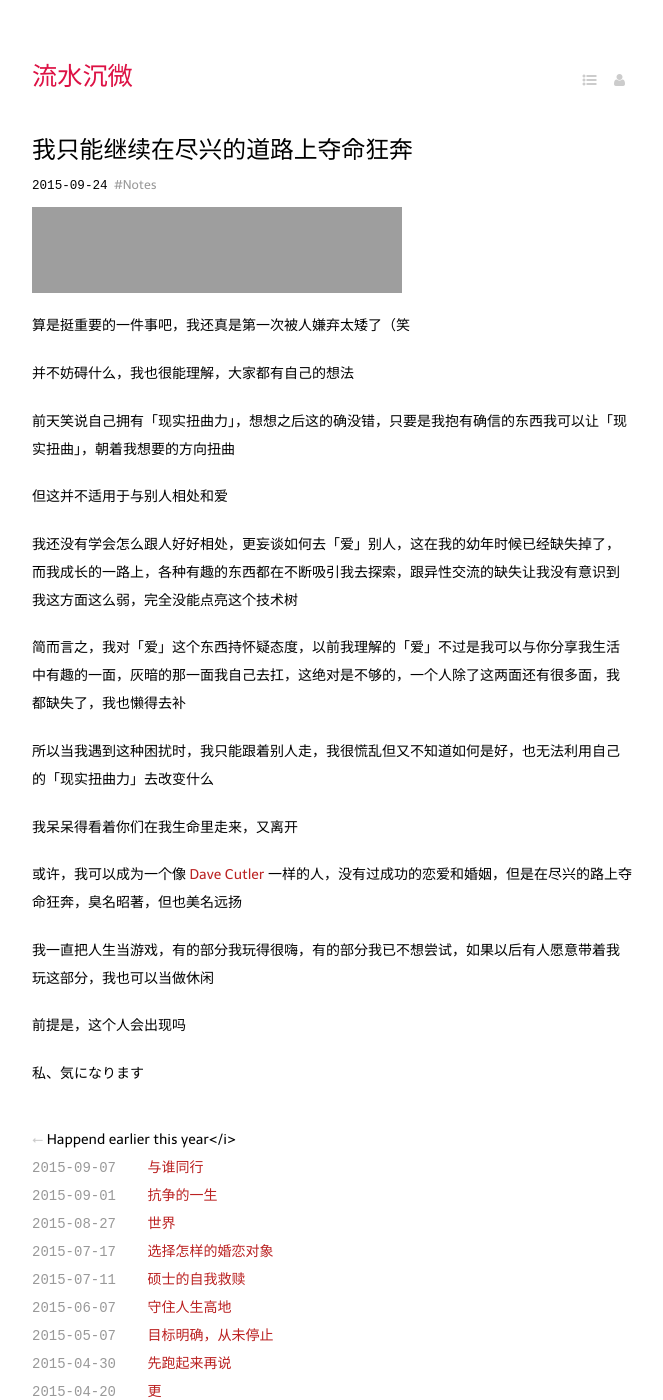
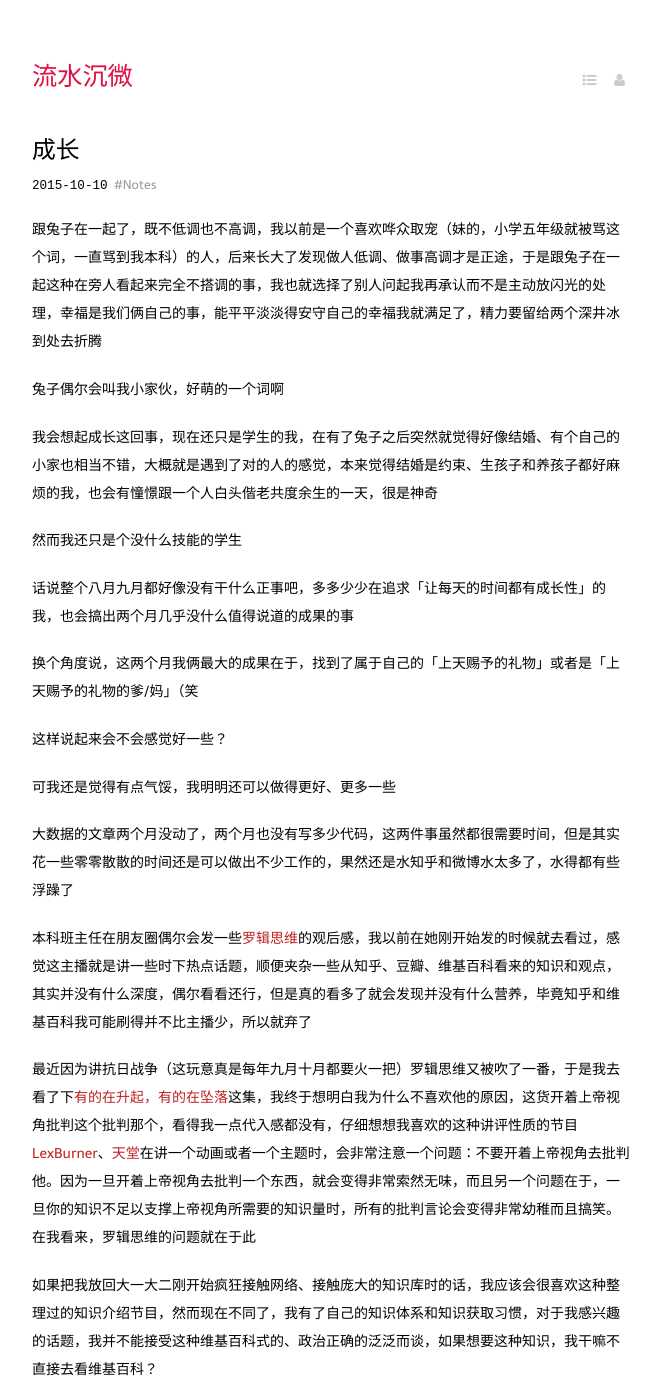
Before and after one commit to keaising/blogs, a Jekyll site: the page built from index.markdown, in a window 1280 px wide and 1400 px high. Shown: the whole window, without its empty margins (308-971 px from the left). Built offline with Jekyll 4.4.1, drawn with Linux system fonts in a browser that asks for light colours; some web fonts are replaced; Markdown is read by kramdown in place of the engine named in the settings; a script that is not in the unit is left out; some of the changed text lies outside the part shown; grey boxes are pictures that could not be loaded.

Commit message:
add a new post

```diff
--- /dev/null
+++ b/_posts/2015-10-10-growing.md
@@ -0,0 +1,52 @@
+---
+title: 成长
+layout: post
+guid: 2ef3550f-8cf3-400b-a55b-c512c9af8a2f
+tags:
+  - Notes
+
+---
+
+跟兔子在一起了，既不低调也不高调，我以前是一个喜欢哗众取宠（妹的，小学五年级就被骂这个词，一直骂到我本科）的人，后来长大了发现做人低调、做事高调才是正途，于是跟兔子在一起这种在旁人看起来完全不搭调的事，我也就选择了别人问起我再承认而不是主动放闪光的处理，幸福是我们俩自己的事，能平平淡淡得安守自己的幸福我就满足了，精力要留给两个深井冰到处去折腾
+
+兔子偶尔会叫我小家伙，好萌的一个词啊
+
+我会想起成长这回事，现在还只是学生的我，在有了兔子之后突然就觉得好像结婚、有个自己的小家也相当不错，大概就是遇到了对的人的感觉，本来觉得结婚是约束、生孩子和养孩子都好麻烦的我，也会有憧憬跟一个人白头偕老共度余生的一天，很是神奇
+
+然而我还只是个没什么技能的学生
+
+话说整个八月九月都好像没有干什么正事吧，多多少少在追求「让每天的时间都有成长性」的我，也会搞出两个月几乎没什么值得说道的成果的事
+
+换个角度说，这两个月我俩最大的成果在于，找到了属于自己的「上天赐予的礼物」或者是「上天赐予的礼物的爹/妈」（笑
+
+这样说起来会不会感觉好一些？
+
+可我还是觉得有点气馁，我明明还可以做得更好、更多一些
+
+大数据的文章两个月没动了，两个月也没有写多少代码，这两件事虽然都很需要时间，但是其实花一些零零散散的时间还是可以做出不少工作的，果然还是水知乎和微博水太多了，水得都有些浮躁了
+
+本科班主任在朋友圈偶尔会发一些[罗辑思维](http://www.youku.com/show_page/id_z5bdbf57c947311e3b8b7.html)的观后感，我以前在她刚开始发的时候就去看过，感觉这主播就是讲一些时下热点话题，顺便夹杂一些从知乎、豆瓣、维基百科看来的知识和观点，其实并没有什么深度，偶尔看看还行，但是真的看多了就会发现并没有什么营养，毕竟知乎和维基百科我可能刷得并不比主播少，所以就弃了
+
+最近因为讲抗日战争（这玩意真是每年九月十月都要火一把）罗辑思维又被吹了一番，于是我去看了下[有的在升起，有的在坠落](http://v.youku.com/v_show/id_XMTM1NDkxNDcxMg==.html?from=y1.6-91.3.1.5bdbf57c947311e3b8b7)这集，我终于想明白我为什么不喜欢他的原因，这货开着上帝视角批判这个批判那个，看得我一点代入感都没有，仔细想想我喜欢的这种讲评性质的节目[LexBurner](http://space.bilibili.com/777536#!/index)、[天堂](http://space.bilibili.com/216025#!/index)在讲一个动画或者一个主题时，会非常注意一个问题：不要开着上帝视角去批判他。因为一旦开着上帝视角去批判一个东西，就会变得非常索然无味，而且另一个问题在于，一旦你的知识不足以支撑上帝视角所需要的知识量时，所有的批判言论会变得非常幼稚而且搞笑。在我看来，罗辑思维的问题就在于此
+
+如果把我放回大一大二刚开始疯狂接触网络、接触庞大的知识库时的话，我应该会很喜欢这种整理过的知识介绍节目，然而现在不同了，我有了自己的知识体系和知识获取习惯，对于我感兴趣的话题，我并不能接受这种维基百科式的、政治正确的泛泛而谈，如果想要这种知识，我干嘛不直接去看维基百科？
+
+这就是成长，在我不断获取知识的过程中，我开始有了一点点分辨哪些知识才是有价值或是我感兴趣的的能力
+
+然而有的人因为懒惰或者其他原因，就永远停留在了那个层面。虽然这样说可能显得有些傲慢，但我的确是这样想的
+
+就像前几天看到的[连岳的微博](http://weibo.com/3732568017/CDYbjxyvn?type=comment)说到：
+
+> 如果自己的父母没什么本事，脑子又不灵光没见过什么世面，趁早远离他们，别受他们影响。当然，该尽的责任还是得尽。
+
+深以为然，很多父母已经固化在他们工作生活了几十年的岗位和生活中，时代却一直加速着朝前滚着，被抛下是一种无可奈何的情况，这种时候选择抛下父母的观点和看法、按照自己决定的内容不断前进 并无不妥，我想我的父母也是认同这一点的，母上总是说「反正你跟我讲的东西我也听不大懂，只要你自己好好地生活就行了」，听起来虽然有点悲凉，但实际上我却很感谢她，在自己无能为力之前尽力教育好孩子，让孩子明辨是否，在无能为力之后早早放手，自己过得轻松自在，孩子也无拘无束得做自己想做的事，大家都挺好过
+
+我想我爸曾经给我谈到他年少时想成为一个地质学家走遍中国好山好水时，大概也是这种心情吧
+
+> 我没能完成的梦想都交付给你了，超越我，去完成他们吧
+
+在我看来这就是人类社会的成长性，虽然一个人能做到的、能超越的东西很有限，但是大部分人还是尽力在推动着社会不断前行，想来还有一点小激动呢
+
+拉拉杂杂讲了这么多，关于成长的事，却还只是个学生
+
+成长啊，变强啊，肩负起我们俩的一切！
--- a/about.markdown
+++ b/about.markdown
@@ -14,14 +14,14 @@ who involved in
 
 > [桃符](http://shuxiao.wang)
 
-> [翻译一本书](http://mf.shuxiao.wang)
+<!-- > [翻译一本书](http://mf.shuxiao.wang) -->
 
 mail
-> mail##shuxiao.wang
+> mail##shuxiaowang.com
 
 
 or follow
-> [@大河萌虎](https://twitter.com/#!/Wsx_xzW)
+> [@大河萌虎](https://twitter.com/#!/keaising)
 
 
 to reach me
```
